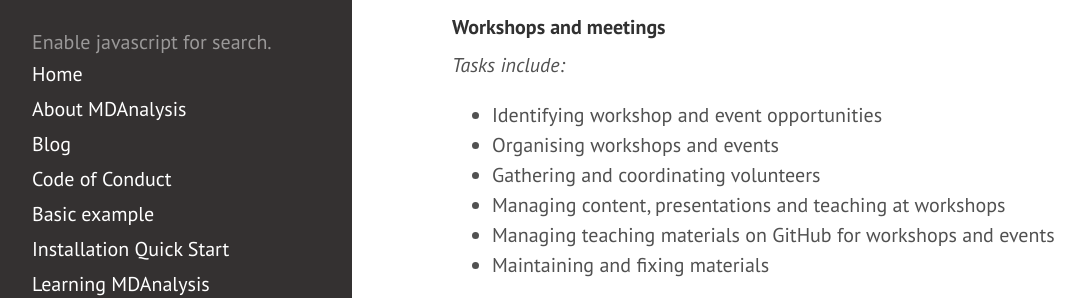
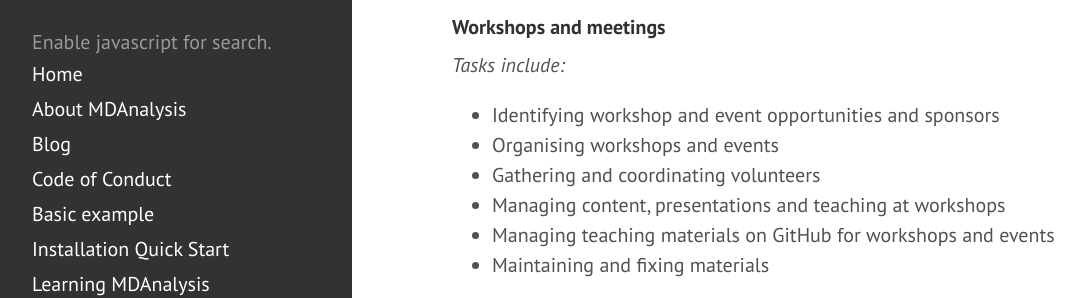
Before and after one commit to MDAnalysis/MDAnalysis.github.io, a Jekyll site: the page built from pages/team.md, in a window 1280 px wide and 900 px high, scrolled down 5065 px. Shown: the part 158-456 px from the top of the window, without its empty margins (8-1093 px from the left). Built offline with Jekyll 4.4.1, drawn with Linux system fonts in a browser that asks for light colours; comment, search, counter and statistics services are not loaded.

Commit message:
Add 'identifying sponsors' as a responsibility

```diff
--- a/_data/team/roles/outreach.yml
+++ b/_data/team/roles/outreach.yml
@@ -2,7 +2,7 @@ role: Outreach
 subroles:
   - subrole: Workshops and meetings
     tasks:
-    - Identifying workshop and event opportunities
+    - Identifying workshop and event opportunities and sponsors
     - Organising workshops and events
     - Gathering and coordinating volunteers
     - Managing content, presentations and teaching at workshops
```
